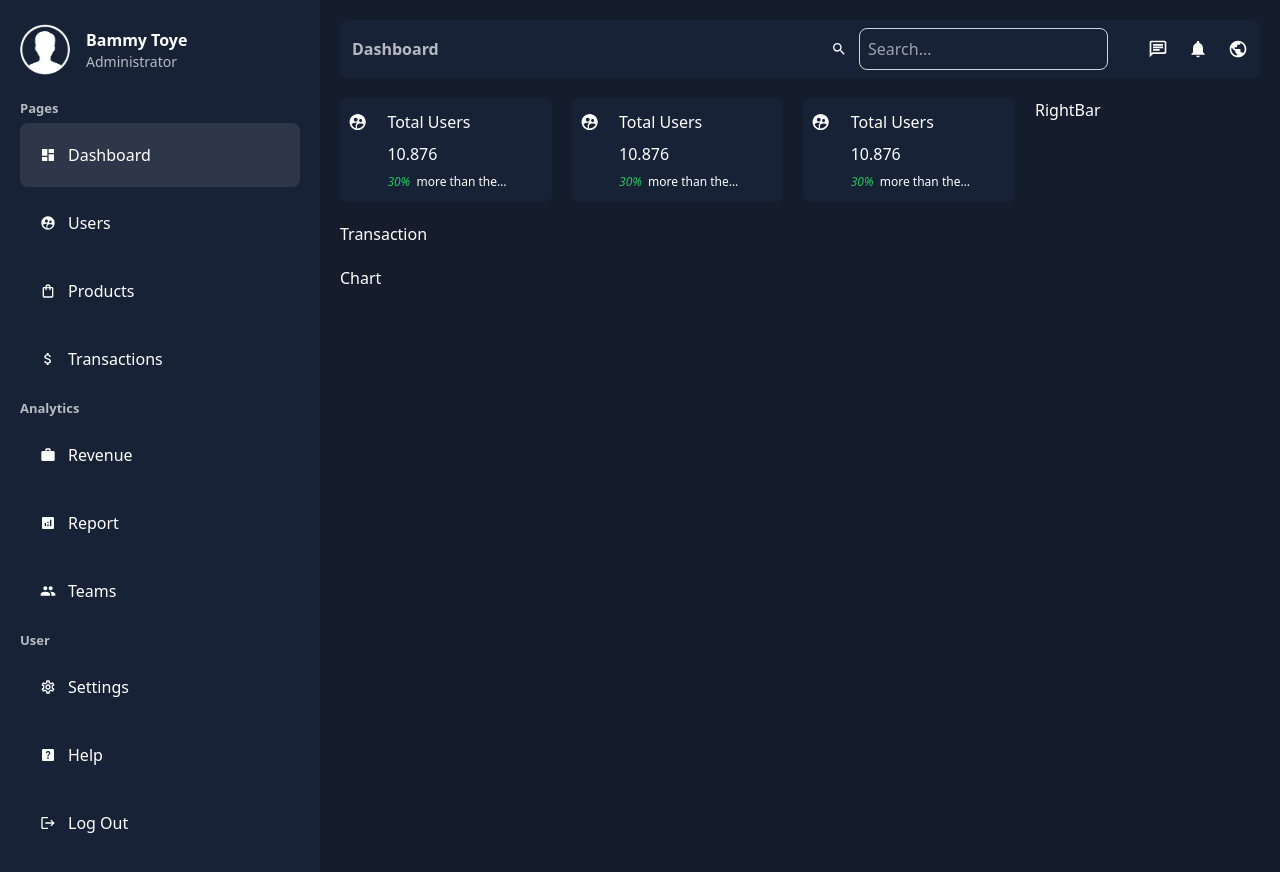
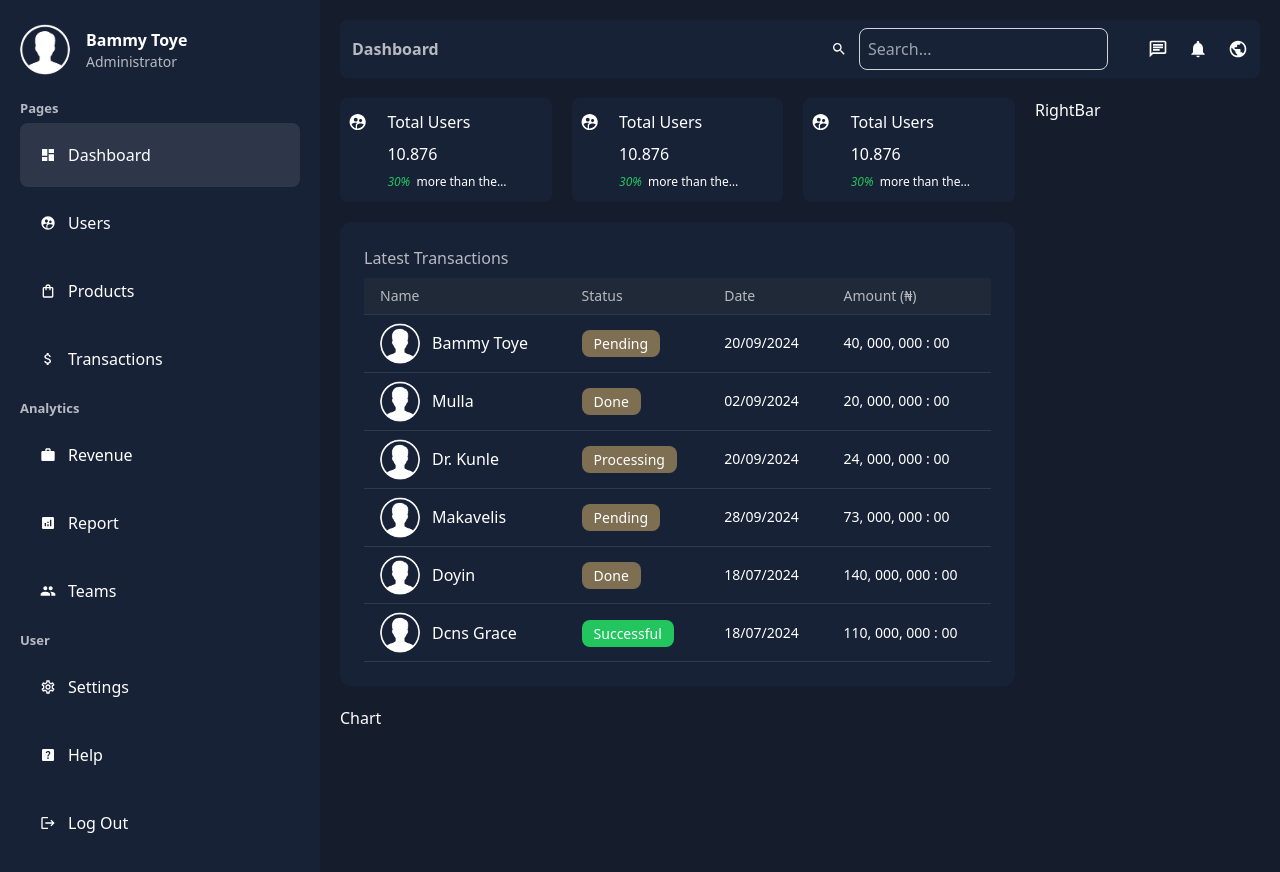
Before and after one commit to Bammytoye/AdminDashBoard, a Next.js app: page /dashboard in a window 1280 px wide. Shown: the top 872 px of the page. Built offline with nearby package versions, Linux system fonts and the light colour scheme.

Commit message:
transaction

```diff
--- a/app/ui/dashboard/transaction/Transaction.jsx
+++ b/app/ui/dashboard/transaction/Transaction.jsx
@@ -1,11 +1,50 @@
-import React from 'react'
+import Image from 'next/image';
+import React from 'react';
 
 const Transaction = () => {
     return (
-        <div>
-            Transaction
+        <div className='bg-[#182237] p-6 rounded-xl'>
+            <h2 className='mb-2 text-md font-light text-[#b7bac1]'>
+                Latest Transactions
+            </h2>
+
+            <table className='w-full'>
+                <thead>
+                    <tr className='bg-gray-800 text-[#b7bac1] text-left text-sm'>
+                        <th className='px-4 py-2 font-[400]'>Name</th>
+                        <th className='px-4 py-2 font-[400]'>Status</th>
+                        <th className='px-4 py-2 font-[400]'>Date</th>
+                        <th className='px-4 py-2 font-[400]'>Amount (₦)</th>
+                    </tr>
+                </thead>
+
+                <tbody className='cursor-pointer'>
+                    {[
+                        { name: 'Bammy Toye', status: 'Pending', date: '20/09/2024', amount: '40, 000, 000 : 00', statusColor: 'bg-[#f7cb7375]' },
+                        { name: 'Mulla', status: 'Done', date: '02/09/2024', amount: '20, 000, 000 : 00', statusColor: 'bg-[#afd6ee75]' },
+                        { name: 'Dr. Kunle', status: 'Processing', date: '20/09/2024', amount: '24, 000, 000 : 00', statusColor: 'bg-[#b4e03b]' },
+                        { name: 'Makavelis', status: 'Pending', date: '28/09/2024', amount: '73, 000, 000 : 00', statusColor: 'bg-[#f7cb7375]' },
+                        { name: 'Doyin', status: 'Done', date: '18/07/2024', amount: '140, 000, 000 : 00', statusColor: 'bg-[#afd6ee75]' },
+                        { name: 'Dcns Grace', status: 'Successful', date: '18/07/2024', amount: '110, 000, 000 : 00', statusColor: 'bg-green-500' },
+                    ].map((transaction, index) => (
+                        <tr key={index} className='border-b  hover:bg-gray-900 text-white border-t border-[#2c3a52]'>
+                            <td className='px-4 py-2'>
+                                <div className='flex items-center gap-3'>
+                                    <Image className='object-cover rounded-full' src="/bg.png" alt="" width={40} height={40} />
+                                    {transaction.name}
+                                </div>
+                            </td>
+                            <td className='px-4 py-2'>
+                                <span className={`rounded-lg px-3 py-1 text-sm text-white bg-[#f7cb7375] ${transaction.statusColor}`}>{transaction.status}</span>
+                            </td>
+                            <td className='px-4 py-2 text-sm'>{transaction.date}</td>
+                            <td className='px-4 py-2 text-sm'>{transaction.amount}</td>
+                        </tr>
+                    ))}
+                </tbody>
+            </table>
         </div>
-    )
+    );
 }
 
-export default Transaction
+export default Transaction;
```
